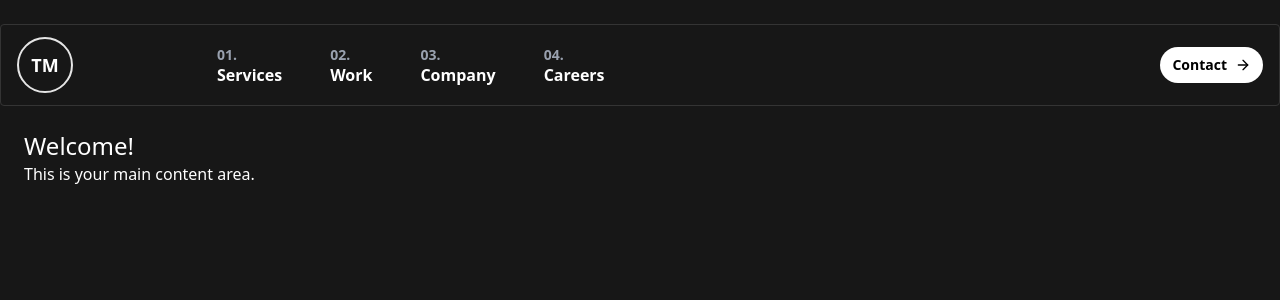
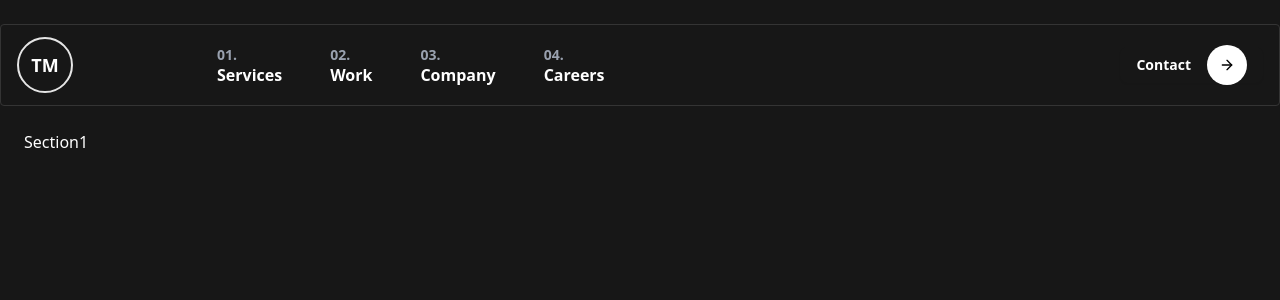
Before and after one commit to Ahmedgito/rovamo-test, a React (Vite) app: page / in a window 1280 px wide. Shown: the top 300 px of the page. Built offline with nearby package versions, Linux system fonts and the light colour scheme.

Commit message:
Update dependencies and refactor components
- Upgrade framer-motion to version 12.16.0
- Add styled-components as a new dependency
- Refactor App component to use Home component
- Update Navbar component to include motion effects
- Create Section1 component for Home page

```diff
--- a/package.json
+++ b/package.json
@@ -15,11 +15,12 @@
     "@tailwindcss/vite": "^4.1.8",
     "class-variance-authority": "^0.7.1",
     "clsx": "^2.1.1",
-    "framer-motion": "^12.15.0",
+    "framer-motion": "^12.16.0",
     "lucide-react": "^0.511.0",
     "react": "^19.1.0",
     "react-dom": "^19.1.0",
     "react-router-dom": "^7.6.1",
+    "styled-components": "^6.1.18",
     "tailwind-merge": "^3.3.0",
     "tailwindcss": "^4.1.8"
   },
--- a/src/App.jsx
+++ b/src/App.jsx
@@ -1,12 +1,12 @@
 import './App.css';
 import Layout from './layout/Layout';
+import Home from './pages/home/Home';
 
 function App() {
   return (
     <>
       <Layout>
-        <h1 className="text-2xl">Welcome!</h1>
-        <p>This is your main content area.</p>
+        <Home/>
       </Layout>
 
     </>
--- a/src/layout/navbar/Navbar.jsx
+++ b/src/layout/navbar/Navbar.jsx
@@ -2,6 +2,7 @@
 import React from 'react';
 import { ArrowRight } from 'lucide-react';
 import { Button } from '@/components/ui/button';
+import { motion } from 'framer-motion';
 
 const navItems = [
   { number: '01.', label: 'Services', href: '#' },
@@ -12,7 +13,7 @@ const navItems = [
 
 const Navbar = () => {
   return (
-    <div className="mt-6 max-w-[90rem] mx-auto border border-[#343434] rounded">
+    <div className="mt-6 max-w-[88rem] mx-auto border border-[#343434] rounded">
       <nav className="bg-transparent flex items-center justify-between px-4 py-3">
         {/* Left Section: Logo + Nav Items */}
         <div className="flex items-center space-x-8">
@@ -35,13 +36,22 @@ const Navbar = () => {
         </div>
 
         {/* Right Section: Contact Button */}
-        <Button
-          variant="ghost"
-          className="bg-white text-black font-semibold rounded-full px-5 py-2 flex items-center gap-2 hover:bg-gray-200"
+    <Button className="group flex items-center gap-4 font-semibold text-white bg-transparent hover:bg-transparent">
+      Contact
+
+      {/* Circle container stays still */}
+      <div className="w-10 h-10 flex items-center justify-center rounded-full bg-white text-black overflow-hidden">
+        <motion.div
+          className="flex"
+          initial={{ x: 0 }}
+          whileHover={{ x: 4 }}
+          transition={{ type: 'spring', stiffness: 300, damping: 20 }}
         >
-          Contact
           <ArrowRight className="w-4 h-4" />
-        </Button>
+        </motion.div>
+      </div>
+    </Button>
+
       </nav>
     </div>
   );
--- /dev/null
+++ b/src/pages/home/Home.jsx
@@ -0,0 +1,16 @@
+import React from "react"
+import Section1 from "./section1/Section1";
+
+
+const Home = () => {
+    return (
+        <>
+
+        <Section1/>
+
+
+        </>
+    );
+}
+
+export default Home
--- /dev/null
+++ b/src/pages/home/section1/Section1.jsx
@@ -0,0 +1,16 @@
+import React from "react"
+
+
+const Section1 = () => {
+    return (
+        <>
+
+            <h2>Section1</h2>
+
+
+
+        </>
+    );
+}
+
+export default Section1
```
Also changed, not shown: 1 other file (tests, documents, lock files or other folders).
